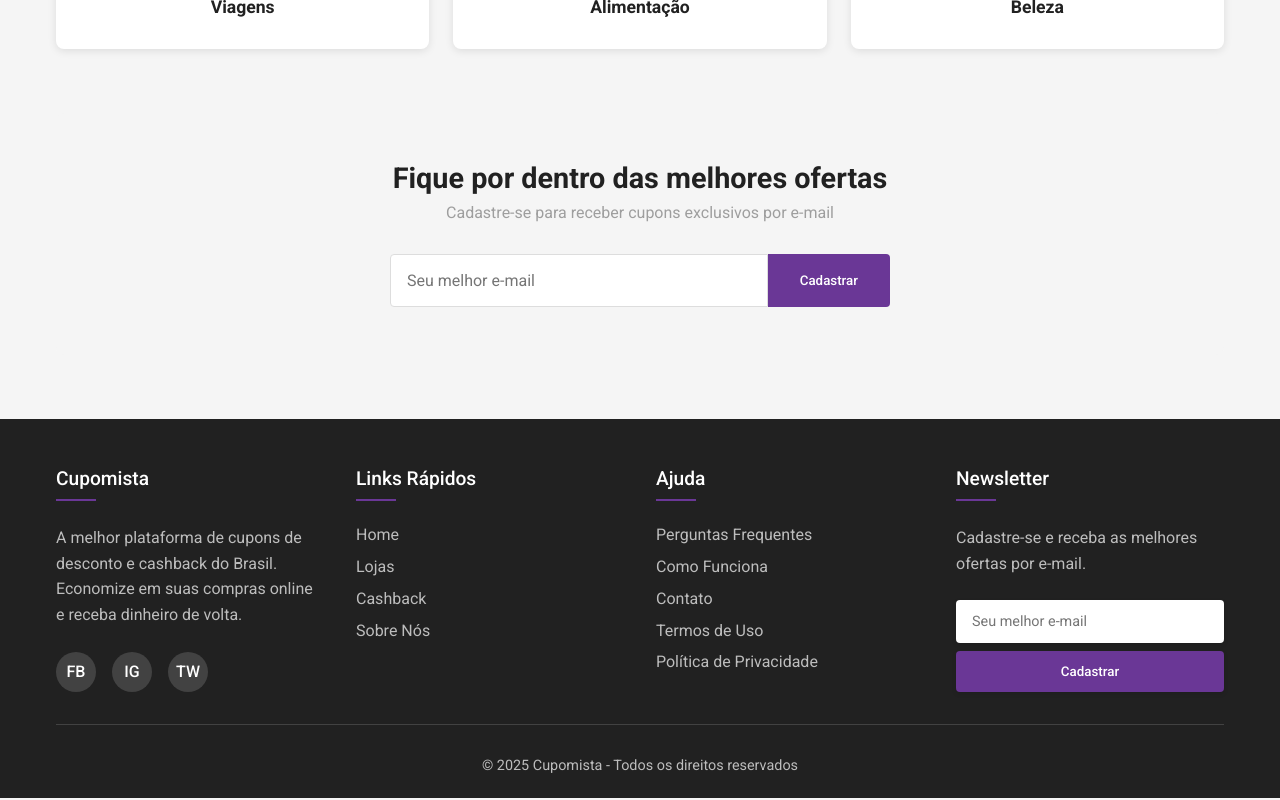
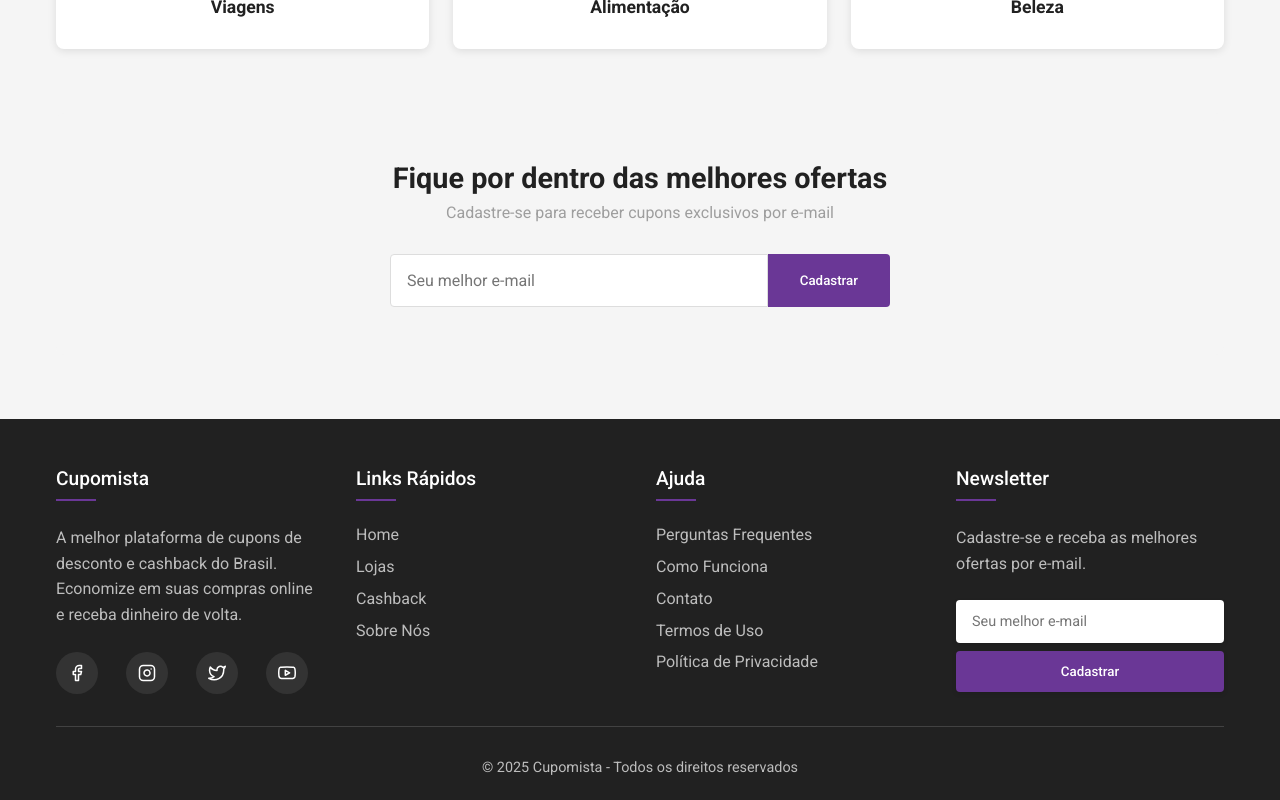
Before and after one commit to schwammrosa/cuponomia, a React (Create React App) app: page / in a window 1280 px wide. Shown: the part 3172-3972 px from the top of the page. Built offline with nearby package versions, Linux system fonts and the light colour scheme.

Commit message:
Create Footer component with styled sections, links and newsletter form

```diff
--- a/src/components/Footer/index.js
+++ b/src/components/Footer/index.js
@@ -24,18 +24,34 @@
             <p>A melhor plataforma de cupons de desconto e cashback do Brasil. Economize em suas compras online e receba dinheiro de volta.</p>
             <SocialLinks>
               <SocialIcon>
-                <a href="https://facebook.com" target="_blank" rel="noopener noreferrer">
-                  FB
+                <a href="https://facebook.com" target="_blank" rel="noopener noreferrer" aria-label="Facebook">
+                  <svg xmlns="http://www.w3.org/2000/svg" width="18" height="18" viewBox="0 0 24 24" fill="none" stroke="currentColor" strokeWidth="2" strokeLinecap="round" strokeLinejoin="round">
+                    <path d="M18 2h-3a5 5 0 0 0-5 5v3H7v4h3v8h4v-8h3l1-4h-4V7a1 1 0 0 1 1-1h3z"></path>
+                  </svg>
                 </a>
               </SocialIcon>
               <SocialIcon>
-                <a href="https://instagram.com" target="_blank" rel="noopener noreferrer">
-                  IG
+                <a href="https://instagram.com" target="_blank" rel="noopener noreferrer" aria-label="Instagram">
+                  <svg xmlns="http://www.w3.org/2000/svg" width="18" height="18" viewBox="0 0 24 24" fill="none" stroke="currentColor" strokeWidth="2" strokeLinecap="round" strokeLinejoin="round">
+                    <rect x="2" y="2" width="20" height="20" rx="5" ry="5"></rect>
+                    <path d="M16 11.37A4 4 0 1 1 12.63 8 4 4 0 0 1 16 11.37z"></path>
+                    <line x1="17.5" y1="6.5" x2="17.51" y2="6.5"></line>
+                  </svg>
                 </a>
               </SocialIcon>
               <SocialIcon>
-                <a href="https://twitter.com" target="_blank" rel="noopener noreferrer">
-                  TW
+                <a href="https://twitter.com" target="_blank" rel="noopener noreferrer" aria-label="Twitter">
+                  <svg xmlns="http://www.w3.org/2000/svg" width="18" height="18" viewBox="0 0 24 24" fill="none" stroke="currentColor" strokeWidth="2" strokeLinecap="round" strokeLinejoin="round">
+                    <path d="M23 3a10.9 10.9 0 0 1-3.14 1.53 4.48 4.48 0 0 0-7.86 3v1A10.66 10.66 0 0 1 3 4s-4 9 5 13a11.64 11.64 0 0 1-7 2c9 5 20 0 20-11.5a4.5 4.5 0 0 0-.08-.83A7.72 7.72 0 0 0 23 3z"></path>
+                  </svg>
+                </a>
+              </SocialIcon>
+              <SocialIcon>
+                <a href="https://youtube.com" target="_blank" rel="noopener noreferrer" aria-label="YouTube">
+                  <svg xmlns="http://www.w3.org/2000/svg" width="18" height="18" viewBox="0 0 24 24" fill="none" stroke="currentColor" strokeWidth="2" strokeLinecap="round" strokeLinejoin="round">
+                    <path d="M22.54 6.42a2.78 2.78 0 0 0-1.94-2C18.88 4 12 4 12 4s-6.88 0-8.6.46a2.78 2.78 0 0 0-1.94 2A29 29 0 0 0 1 11.75a29 29 0 0 0 .46 5.33A2.78 2.78 0 0 0 3.4 19c1.72.46 8.6.46 8.6.46s6.88 0 8.6-.46a2.78 2.78 0 0 0 1.94-2 29 29 0 0 0 .46-5.25 29 29 0 0 0-.46-5.33z"></path>
+                    <polygon points="9.75 15.02 15.5 11.75 9.75 8.48 9.75 15.02"></polygon>
+                  </svg>
                 </a>
               </SocialIcon>
             </SocialLinks>
--- a/src/components/Footer/styles.js
+++ b/src/components/Footer/styles.js
@@ -99,29 +99,43 @@
 `;
 
 export const SocialIcon = styled.div`
-  width: 40px;
-  height: 40px;
+  width: 42px;
+  height: 42px;
   border-radius: 50%;
-  background-color: #424242;
+  background-color: #333;
   display: flex;
   align-items: center;
   justify-content: center;
   transition: all 0.3s ease;
+  margin-right: 12px;
 
   a {
     color: white;
-    font-weight: 500;
+    display: flex;
+    align-items: center;
+    justify-content: center;
+    width: 100%;
+    height: 100%;
+  }
+
+  svg {
+    transition: all 0.3s ease;
   }
 
   &:hover {
-    background-color: var(--primary);
+    background: linear-gradient(145deg, #673ab7, #9c27b0);
     transform: translateY(-3px);
-    box-shadow: 0 5px 15px rgba(0, 0, 0, 0.3);
+    box-shadow: 0 5px 15px rgba(103, 58, 183, 0.3);
+
+    svg {
+      transform: scale(1.2);
+    }
   }
 
   @media (max-width: 576px) {
-    width: 36px;
-    height: 36px;
+    width: 38px;
+    height: 38px;
+    margin-right: 10px;
   }
 `;
 
```
